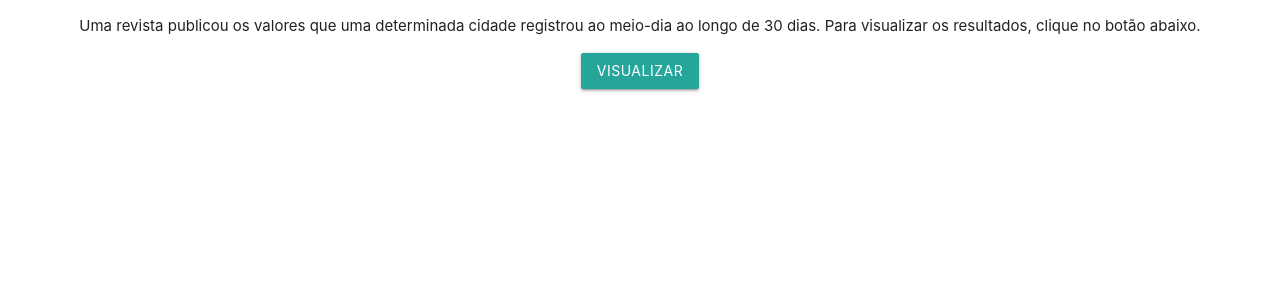
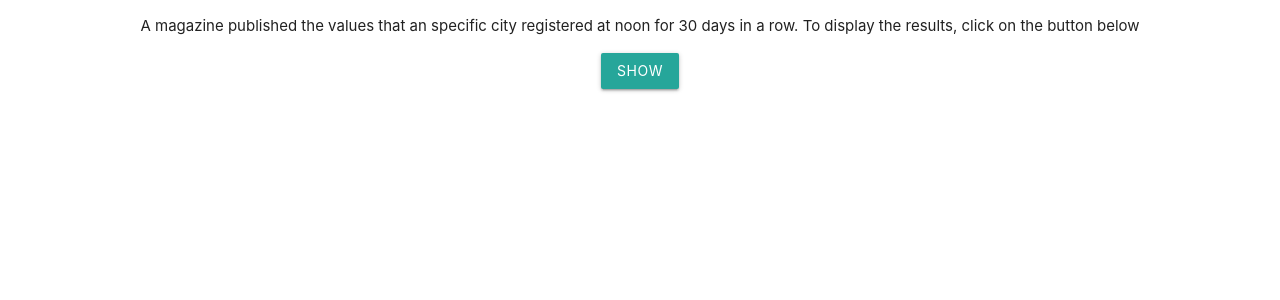
Before and after one commit to lidimayra/descriptive-statistics, a React (Create React App) app: page / in a window 1280 px wide. Shown: the top 300 px of the page. Built offline with nearby package versions, Linux system fonts and the light colour scheme.

Commit message:
Enable application to be internationalized
Use react-intl lib in order to provide an internationalized application.

```diff
--- a/package.json
+++ b/package.json
@@ -8,6 +8,7 @@
     "materialize-css": "^1.0.0-rc.2",
     "react": "^16.13.1",
     "react-dom": "^16.13.1",
+    "react-intl": "^4.5.8",
     "react-materialize": "^3.9.0",
     "react-scripts": "3.4.1"
   },
--- a/src/components/App.js
+++ b/src/components/App.js
@@ -1,15 +1,24 @@
 import React, { Component } from "react";
+import {IntlProvider} from "react-intl";
+import locale_en_us from '../resources/en-us.json'
+import locale_pt_br from '../resources/pt-br.json'
 import './App.css';
 
 import RandomValues from './RandomValues';
 
+const data = {
+    'pt-BR': locale_pt_br,
+    'en-US': locale_en_us
+};
+
 class App extends Component {
-
   render() {
     return (
-      <div className="App">
-        <RandomValues />
-      </div>
+      <IntlProvider locale={navigator.language} messages={data[navigator.language]}>
+        <div className="App">
+          <RandomValues />
+        </div>
+      </IntlProvider>
     );
   }
 }
--- a/src/components/RandomValues.js
+++ b/src/components/RandomValues.js
@@ -1,5 +1,6 @@
 import React, { Component } from "react";
 import { Button } from 'react-materialize';
+import {FormattedMessage} from 'react-intl';
 import "materialize-css/dist/css/materialize.min.css";
 import "materialize-css/dist/js/materialize.min.js";
 
@@ -30,18 +31,18 @@ class RandomValues extends Component {
     return (
       <div>
         <p>
-          Uma revista publicou os valores que uma determinada cidade registrou
-          ao meio-dia ao longo de 30 dias. Para visualizar os resultados, clique
-          no botão abaixo.
+          <FormattedMessage id='randomValues.header' />
         </p>
 
-        <Button onClick={this.generateValues}>Visualizar</Button>
+        <Button onClick={this.generateValues}>
+          <FormattedMessage id='randomValues.show' />
+        </Button>
 
         {this.state.numbers &&
           <span>
             <p>{this.state.numbers.join(', ')}</p>
             <Button id="sortBtn" onClick={this.sort}>
-              Ordenar
+              <FormattedMessage id='randomValues.sort' />
             </Button>
           </span>
         }
--- /dev/null
+++ b/src/resources/en-us.json
@@ -0,0 +1,5 @@
+{
+  "randomValues.header": "A magazine published the values that an specific city registered at noon for 30 days in a row. To display the results, click on the button below",
+  "randomValues.show": "Show",
+  "randomValues.sort": "Sort"
+}
--- /dev/null
+++ b/src/resources/pt-br.json
@@ -0,0 +1,5 @@
+{
+  "randomValues.header": "Uma revista publicou os valores que uma determinada cidade registrou ao meio-dia ao longo de 30 dias. Para visualizar os resultados, clique no botão abaixo.",
+  "randomValues.show": "Visualizar",
+  "randomValues.sort": "Ordenar"
+}
```
Also changed, not shown: 2 other files (tests, documents, lock files or other folders).
